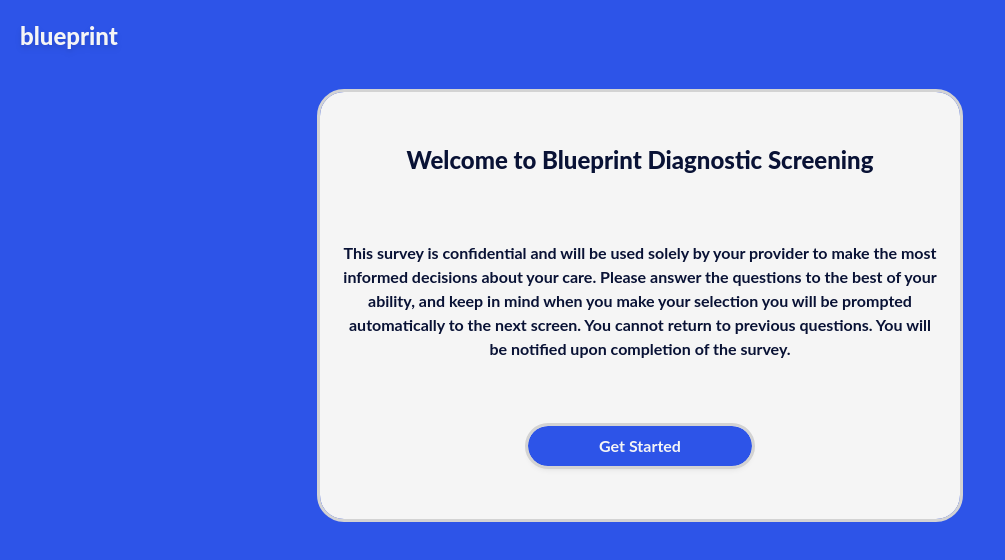
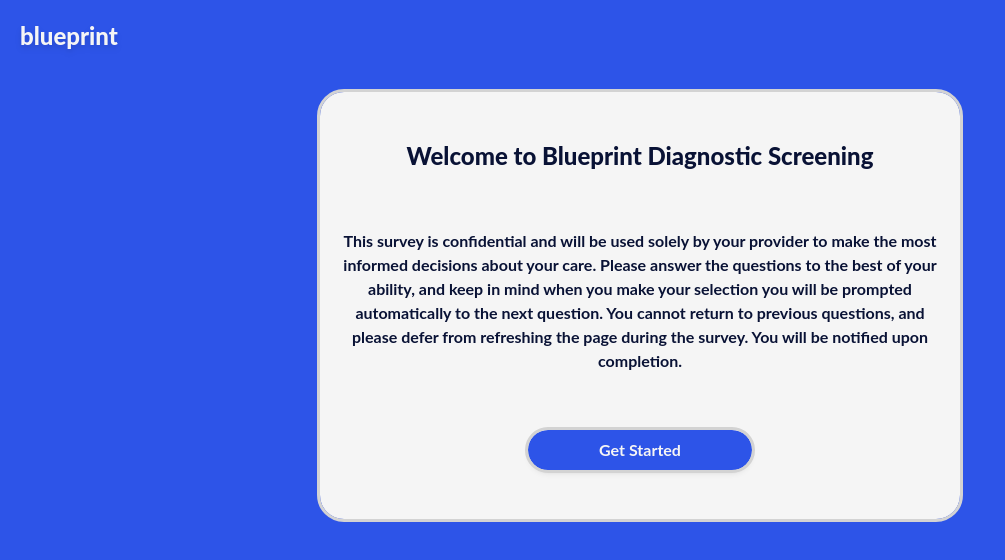
Before and after one commit to catlynbowles/blueprint-fe, a Next.js app: page / in a window 1280 px wide. Shown: the top 560 px of the page, without its empty margins (0-1005 px from the left). Built offline with nearby package versions, Linux system fonts and the light colour scheme.

Commit message:
add question number title, update spacing

```diff
--- a/pages/index.js
+++ b/pages/index.js
@@ -5,17 +5,17 @@
 
 export default function Home() {
   return (
-    <div className="flex justify-center items-center">
+    <div className="flex justify-center items-center h-full flex-col text-center">
       <DialogBox>
-        <div className="h-full flex flex-col items-center justify-around text-center  ">
+        <div className="flex flex-col items-center justify-around text-center min-h-full">
           <InformationalLayout
             header="Welcome to Blueprint Diagnostic Screening"
             text="This survey is confidential and will be used solely by your provider
             to make the most informed decisions about your care. Please answer
             the questions to the best of your ability, and keep in mind when you
             make your selection you will be prompted automatically to the next
-            screen. You cannot return to previous questions. You will be
-            notified upon completion of the survey."
+            question. You cannot return to previous questions, and please defer from refreshing the page during the survey. You will be
+            notified upon completion."
           />
           <Link href="screening">
             <Button>Get Started</Button>
--- a/src/app/components/Form.js
+++ b/src/app/components/Form.js
@@ -3,19 +3,17 @@
 import ProgressBar from "./ProgressBar";
 
 export default function Form({ screener, currentIndex, recordResponse }) {
-  const [responseValue, setResponseValue] = useState(null);
+  const [responseValue, setResponseValue] = useState("booty");
   const [error, setError] = useState(false);
 
-  const sections = screener.content.sections[0];
+  const sections = screener?.content?.sections[0];
 
   const handleSubmit = (e) => {
     e.preventDefault();
     const answer = {
-      question_id: sections.questions[currentIndex].question_id,
+      question_id: sections?.questions[currentIndex]?.question_id,
       value: responseValue,
     };
-    console.log(responseValue, 'val')
-    console.log(answer, "answer");
     recordResponse(answer);
   };
 
@@ -24,19 +22,20 @@
       <form
         onSubmit={(e) => handleSubmit(e)}
         className="flex flex-col justify-center items-center gap-y-5"
-      >
-        <legend className="font-bold text-xl">{sections.title}</legend>
-        <h3 className="font-semibold text-lg">
-          {sections.questions[currentIndex].title}
-        </h3>
+        >
+        <legend className="font-bold text-xl">{sections?.title}</legend>
+        <h2 className="font-bold text-lg">
+          {sections?.questions[currentIndex].title}
+        </h2>
+        <p className=" font-extrabold">{`${currentIndex} / ${sections.questions.length}`}</p>
         <div className="flex gap-5 flex-col">
-          {sections.answers.map((answer) => (
+          {sections?.answers.map((answer) => (
             <Response
-              title={answer.title}
-              value={answer.value}
+              title={answer?.title}
+              value={answer?.value}
               responseValue={responseValue}
               setResponseValue={setResponseValue}
-              key={answer.title}
+              key={answer?.title}
             />
           ))}
         </div>
--- a/src/app/components/Navbar.js
+++ b/src/app/components/Navbar.js
@@ -4,7 +4,7 @@
 export default function Navbar() {
   return (
     <Link href="/">
-      <button className="p-5 text-2xl drop-shadow-md text-off-white font-extrabold">blueprint</button>
+      <h1 className="p-5 text-2xl drop-shadow-md text-off-white font-extrabold">blueprint</h1>
     </Link>
   );
 }
```
Also changed, not shown: src/app/components/InformationalLayout.js (+5 -5 lines).
